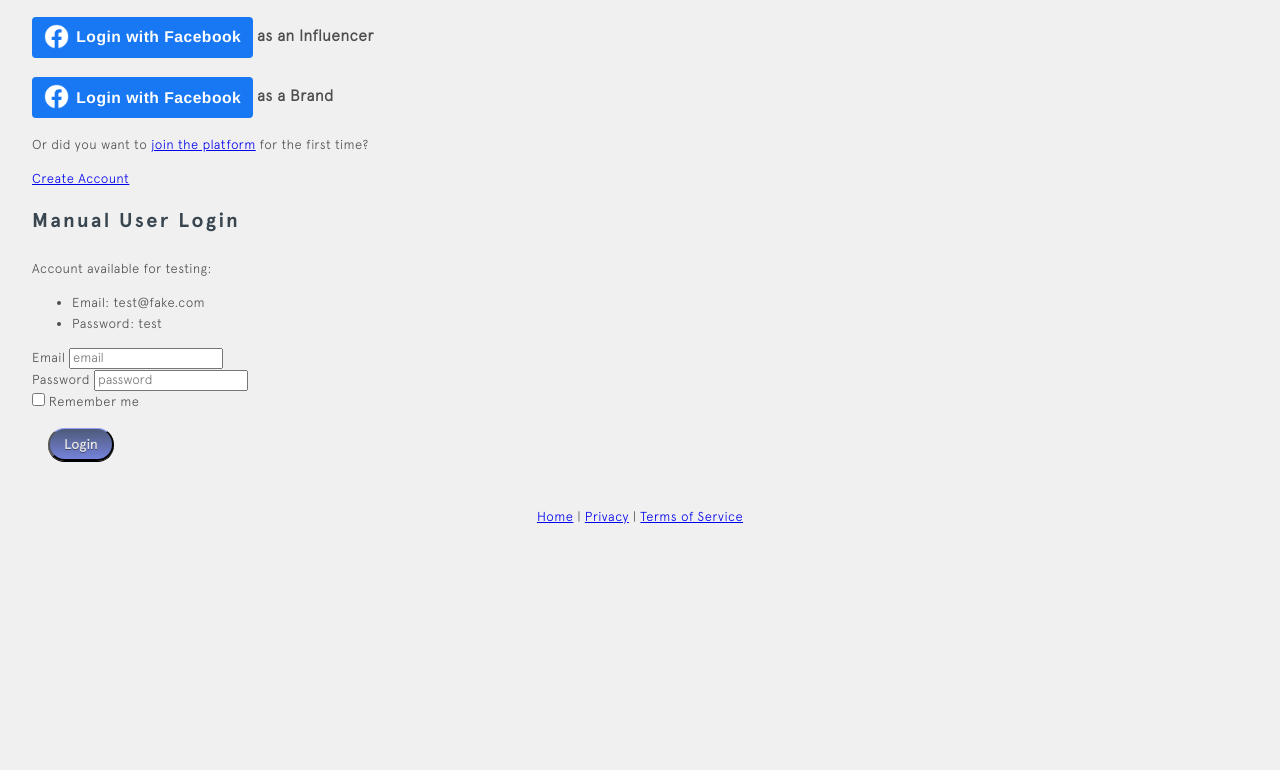
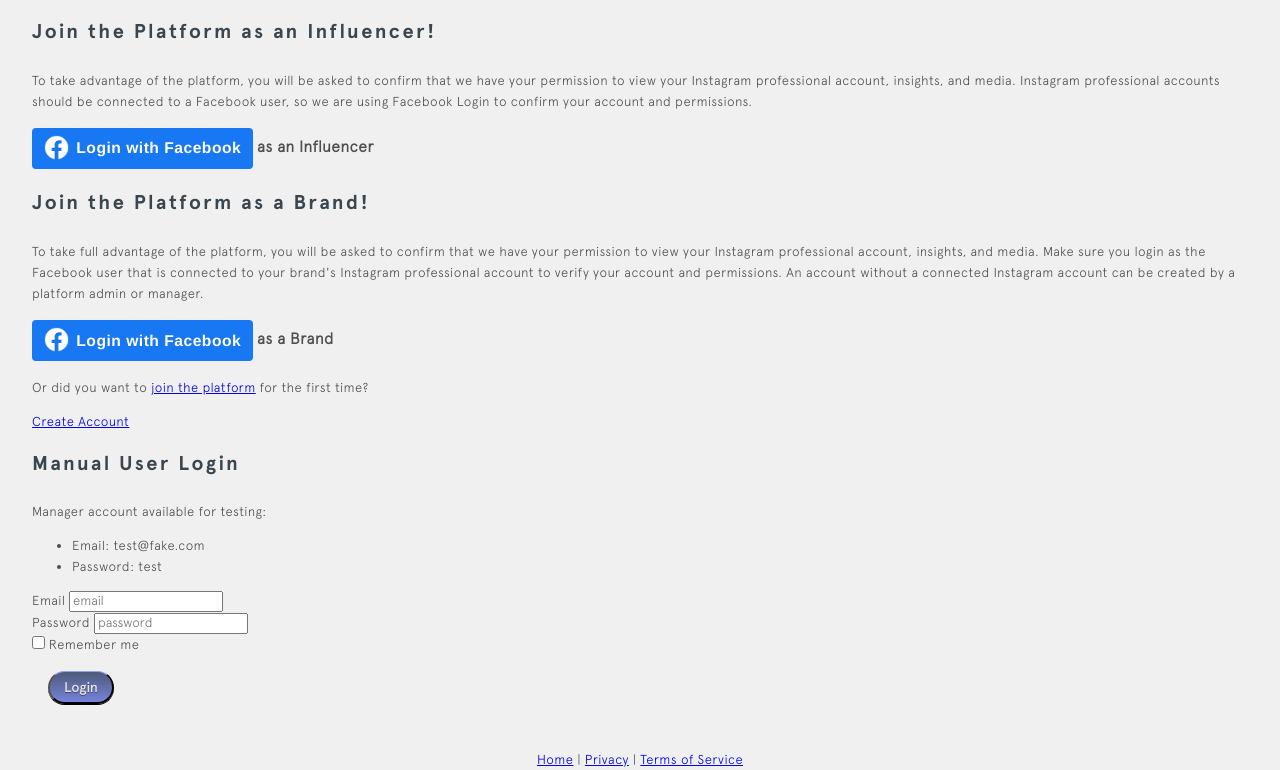
Before and after one commit to masterminds-kenya/social_network, a Flask app: page /login in a window 1280 px wide. Shown: the part 159-929 px from the top of the page. Before the commit the page ends 683 px from the top, so only its background shows below. Run offline with Flask 2, Linux system fonts and the light colour scheme; some libraries are stand-ins or nearby versions.

Commit message:
If not logged in, redirect to signup instead of login. If they clicked 'Influencers' or 'Brands' in navigation, it will only show the corresponding signup.

```diff
--- a/application/__init__.py
+++ b/application/__init__.py
@@ -16,7 +16,7 @@ def create_app(config, debug=False, testing=False, config_overrides=None):
         logging.basicConfig(level=logging.INFO)
     # Configure flask_login
     login_manager = LoginManager()
-    login_manager.login_view = 'login'  # where to find the login route
+    login_manager.login_view = 'signup'  # where to find the login route
     login_manager.init_app(app)
 
     @login_manager.user_loader
--- a/application/routes.py
+++ b/application/routes.py
@@ -110,7 +110,15 @@ def signup():
         flash("You have created a new user account!")
         return redirect(url_for('view', mod=mod, id=user['id']))
 
-    return render_template('signup.html', signup_roles=signup_roles)
+    next_page = request.args.get('next')
+    app.logger.info(next_page)
+    if next_page == url_for('all', mod='influencer'):
+        mods = ['influencer']
+    elif next_page == url_for('all', mod='brand'):
+        mods = ['brand']
+    else:
+        mods = ['influencer', 'brand']
+    return render_template('signup.html', signup_roles=signup_roles, mods=mods)
 
 
 @app.route('/login', methods=['GET', 'POST'])
@@ -131,7 +139,7 @@ def login():
             return redirect(url_for('login'))
         login_user(user, remember=data['remember'])
         return redirect(url_for('view', mod=user.role, id=user.id))
-    return render_template('signup.html', signup_roles=[])
+    return render_template('signup.html', signup_roles=[], mods=['influencer', 'brand'])
 
 
 @app.route('/logout')
--- a/application/templates/signup.html
+++ b/application/templates/signup.html
@@ -18,34 +18,34 @@
 
 {% block content %}
 
-{% if signup_roles %}
+{% if 'influencer' in mods %}
 <h2>Join the Platform as an Influencer!</h2>
 <p>
   To take advantage of the platform, you will be asked to confirm that we have your permission to view your Instagram professional account, insights, and media.
   Instagram professional accounts should be connected to a Facebook user, so we are using Facebook Login to confirm your account and permissions.
 </p>
-{% endif %}
 <p class="join">
   <a class="fb-login" id="influencer-join" href="{{ url_for('fb_login', mod='influencer') }}">
     {% if signup_roles %}Continue with Facebook{% else %}Login with Facebook{% endif %}
   </a>
   <label for="influencer-join">as an Influencer</label>
 </p>
+{% endif %}
 
-{% if signup_roles %}
+{% if 'brand' in mods %}
 <h2>Join the Platform as a Brand!</h2>
 <p>
   To take full advantage of the platform, you will be asked to confirm that we have your permission to view your Instagram professional account, insights, and media.
   Make sure you login as the Facebook user that is connected to your brand's Instagram professional account to verify your account and permissions.
   An account without a connected Instagram account can be created by a platform admin or manager.
 </p>
-{% endif %}
 <p class="join">
   <a class="fb-login" id="brand-join" href="{{ url_for('fb_login', mod='brand') }}">
     {% if signup_roles %}Continue with Facebook{% else %}Login with Facebook{% endif %}
   </a>
   <label for="brand-join">as a Brand</label>
 </p>
+{% endif %}
 
 {% if not signup_roles %}
 <p>Or did you want to <a href="{{ url_for('signup') }}">join the platform</a> for the first time?</p>
@@ -62,7 +62,7 @@
   {% endif %}
 </h2>
 <p>
-  Account available for testing:
+  Manager account available for testing:
   <ul>
     <li>Email: test@fake.com</li>
     <li>Password: test</li>
```
